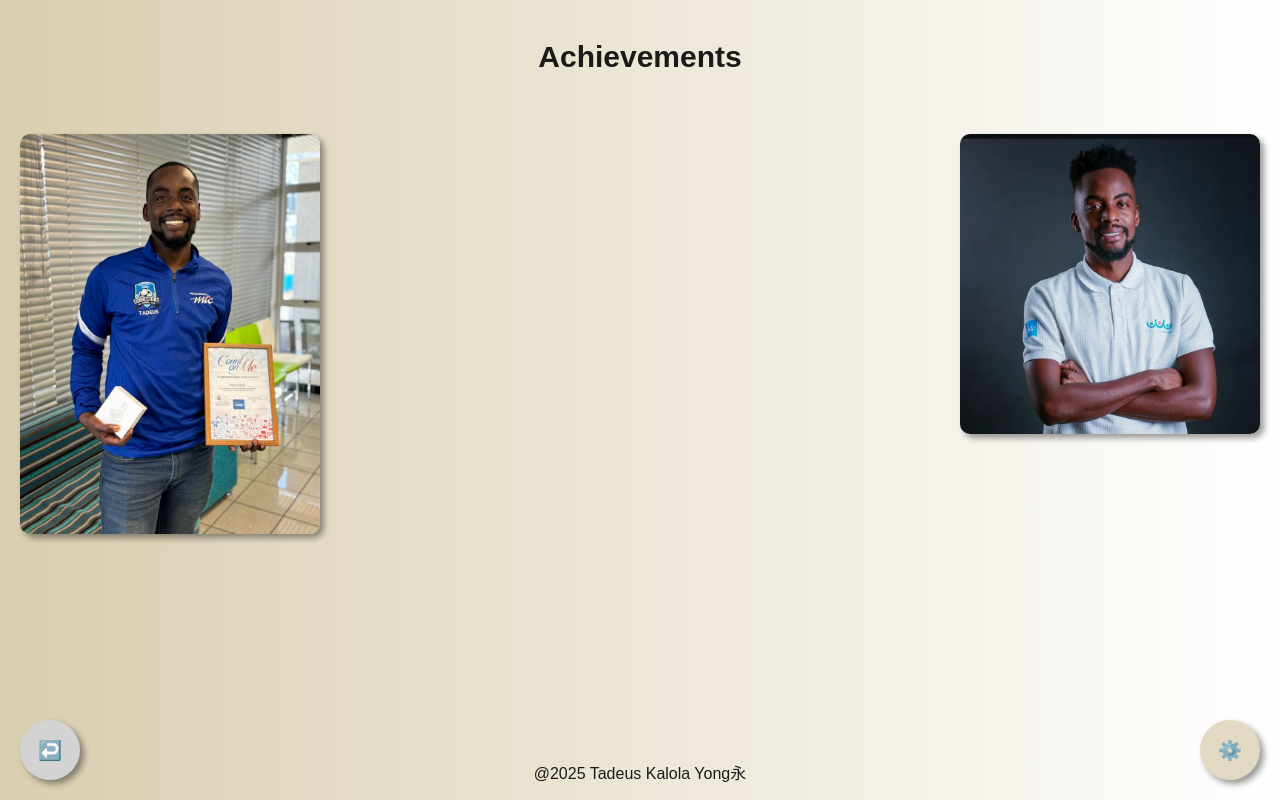
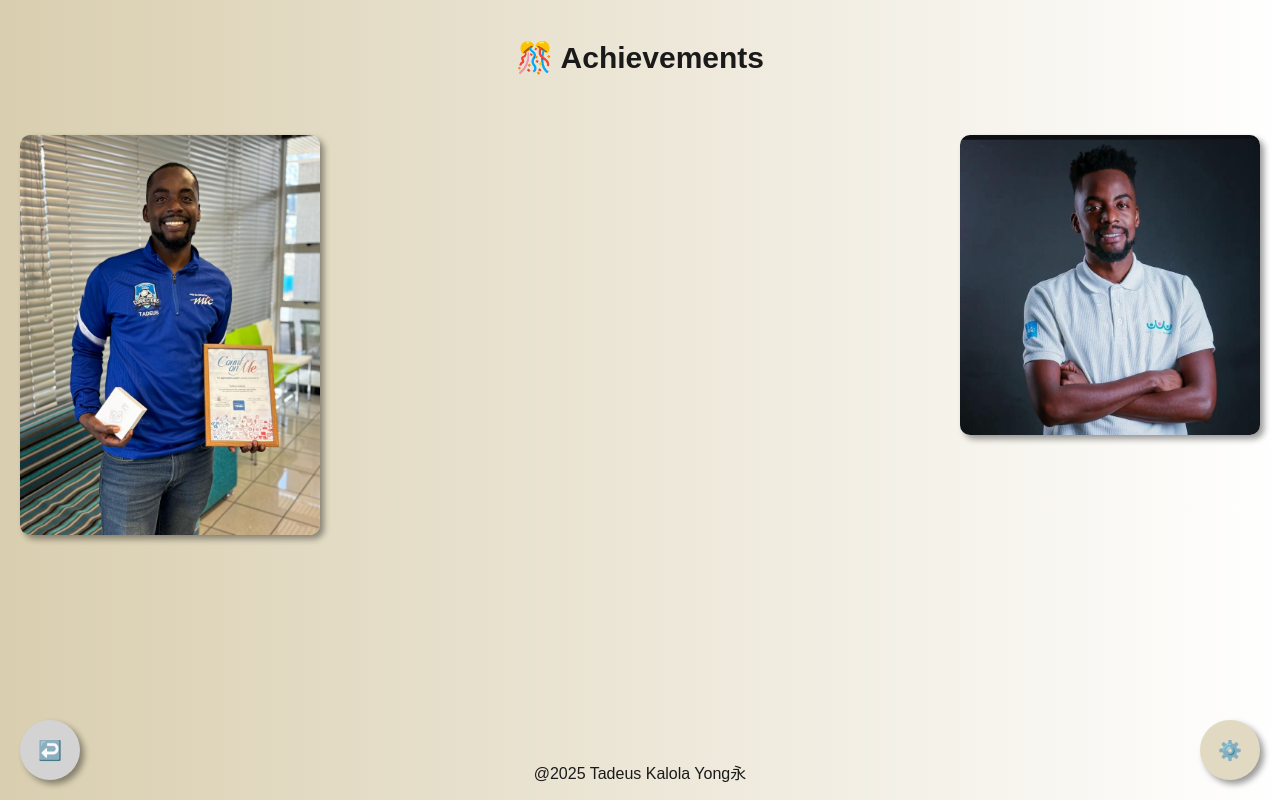
Before and after one commit to itadeus/itadeus.github.io, a plain HTML site: page achievements.html in a window 1280 px wide. Drawn offline with Linux system fonts and the light colour scheme.

Commit message:
Update achievements.html

```diff
--- a/achievements.html
+++ b/achievements.html
@@ -14,7 +14,7 @@
 
 
   <header>
-    <h1>Achievements</h1>
+    <h1>🎊 Achievements</h1>
   </header>
 
 
```
